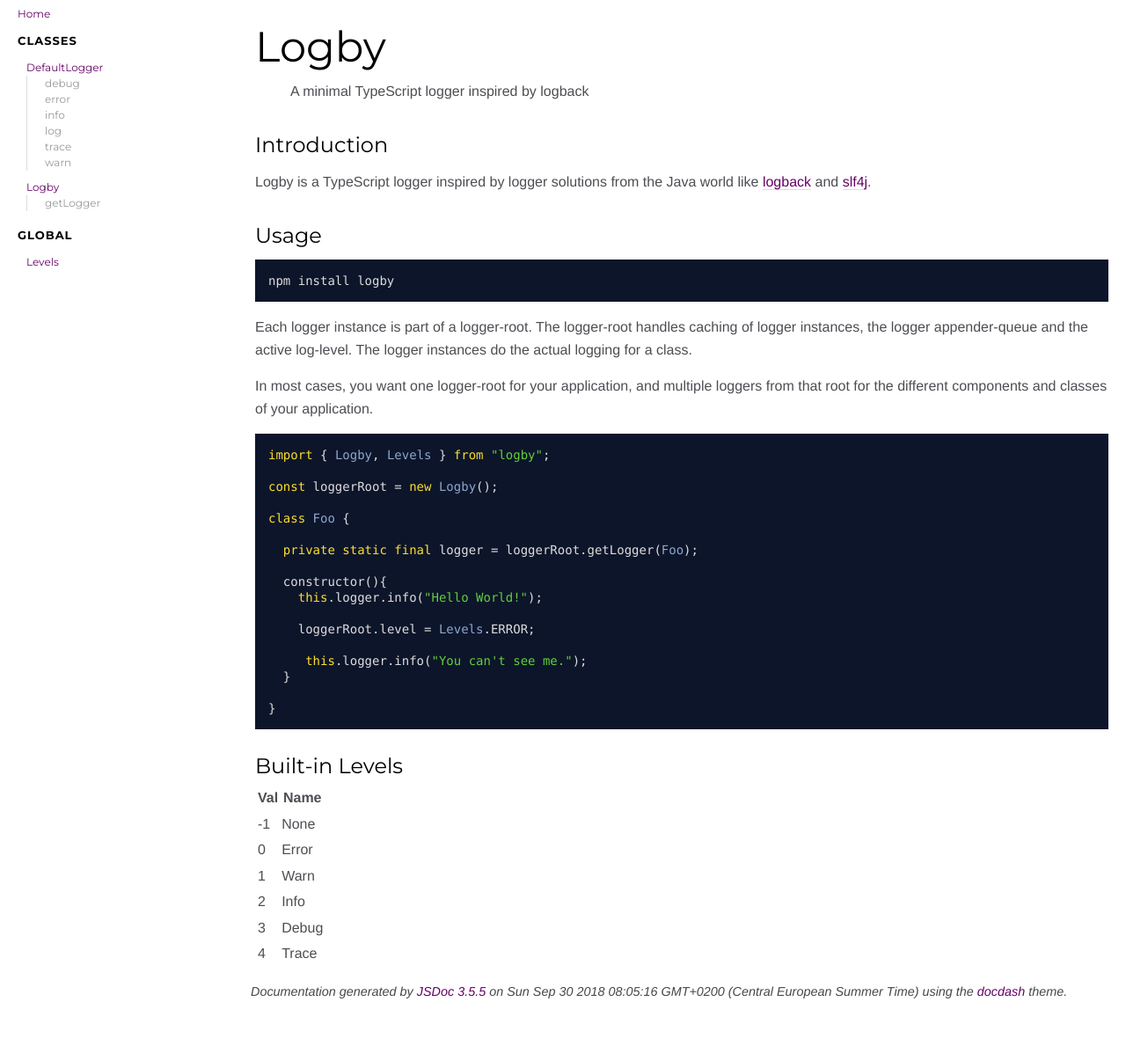
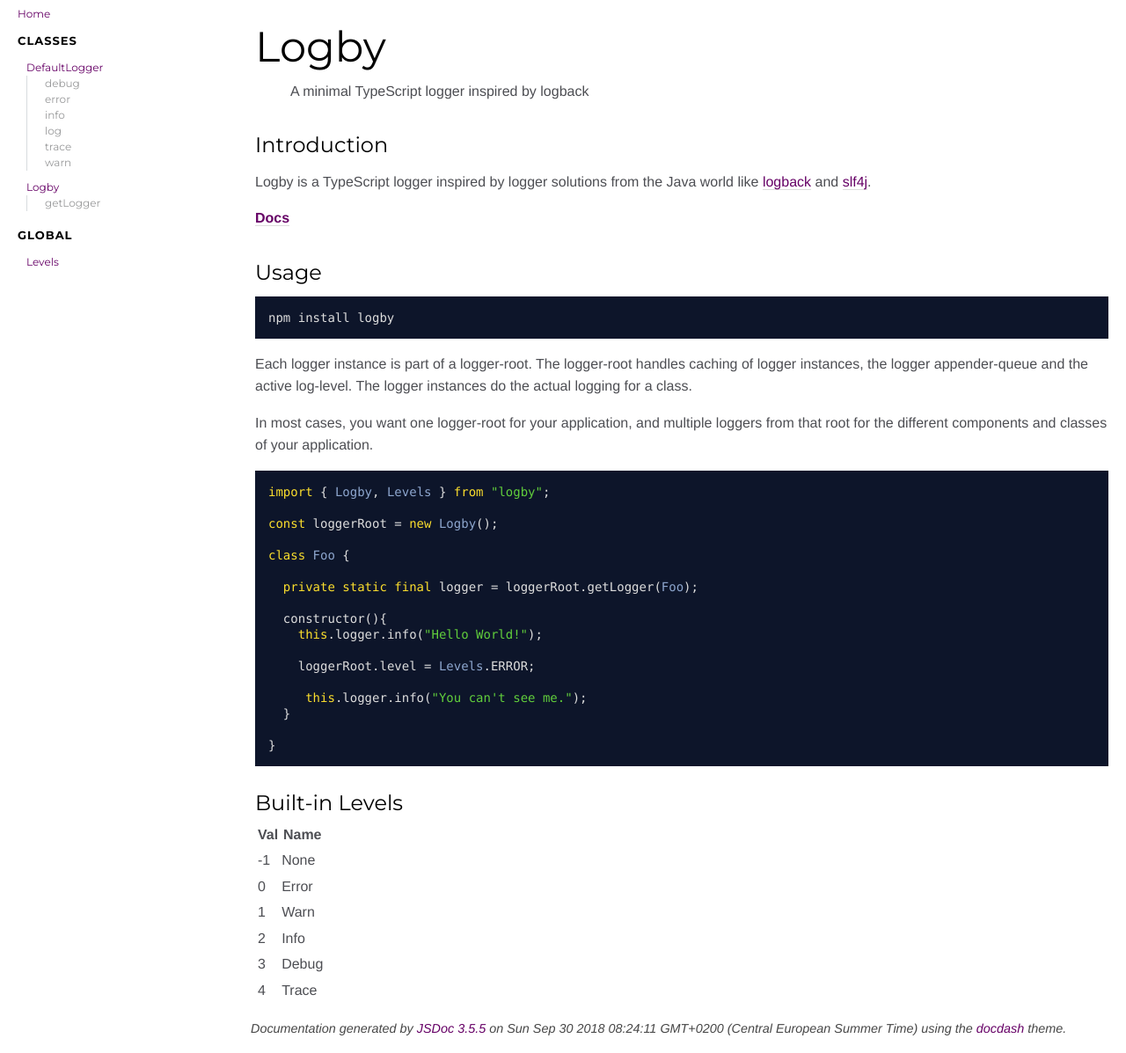
Before and after one commit to FelixRilling/logby, a website: page docs/index.html in a window 1280 px wide. Shown: the part 7-1204 px from the top of the page at 88% size. Before the commit the page ends 1163 px from the top, so only its background shows below. Drawn offline with Linux system fonts and the light colour scheme.

Commit message:
added docs link

```diff
--- a/docs/index.html
+++ b/docs/index.html
@@ -54,6 +54,7 @@
 </blockquote>
 <h2>Introduction</h2><p>Logby is a TypeScript logger inspired by logger solutions from the Java world
 like <a href="https://logback.qos.ch/index.html">logback</a> and <a href="https://www.slf4j.org/">slf4j</a>.</p>
+<p><strong><a href="https://felixrilling.github.io/logby/">Docs</a></strong></p>
 <h2>Usage</h2><pre class="prettyprint source lang-shell"><code>npm install logby</code></pre><p>Each logger instance is part of a logger-root.
 The logger-root handles caching of logger instances, the logger appender-queue and the active log-level.
 The logger instances do the actual logging for a class.</p>
@@ -123,7 +124,7 @@
 <br class="clear">
 
 <footer>
-    Documentation generated by <a href="https://github.com/jsdoc3/jsdoc">JSDoc 3.5.5</a> on Sun Sep 30 2018 08:05:16 GMT+0200 (Central European Summer Time) using the <a href="https://github.com/clenemt/docdash">docdash</a> theme.
+    Documentation generated by <a href="https://github.com/jsdoc3/jsdoc">JSDoc 3.5.5</a> on Sun Sep 30 2018 08:24:11 GMT+0200 (Central European Summer Time) using the <a href="https://github.com/clenemt/docdash">docdash</a> theme.
 </footer>
 
 <script>prettyPrint();</script>
```
Also changed, not shown: docs/DefaultLogger.html (+1 -1 lines), docs/Logby.html (+1 -1 lines), docs/global.html (+1 -1 lines), docs/logby.esm.js.html (+1 -1 lines), README.md.
